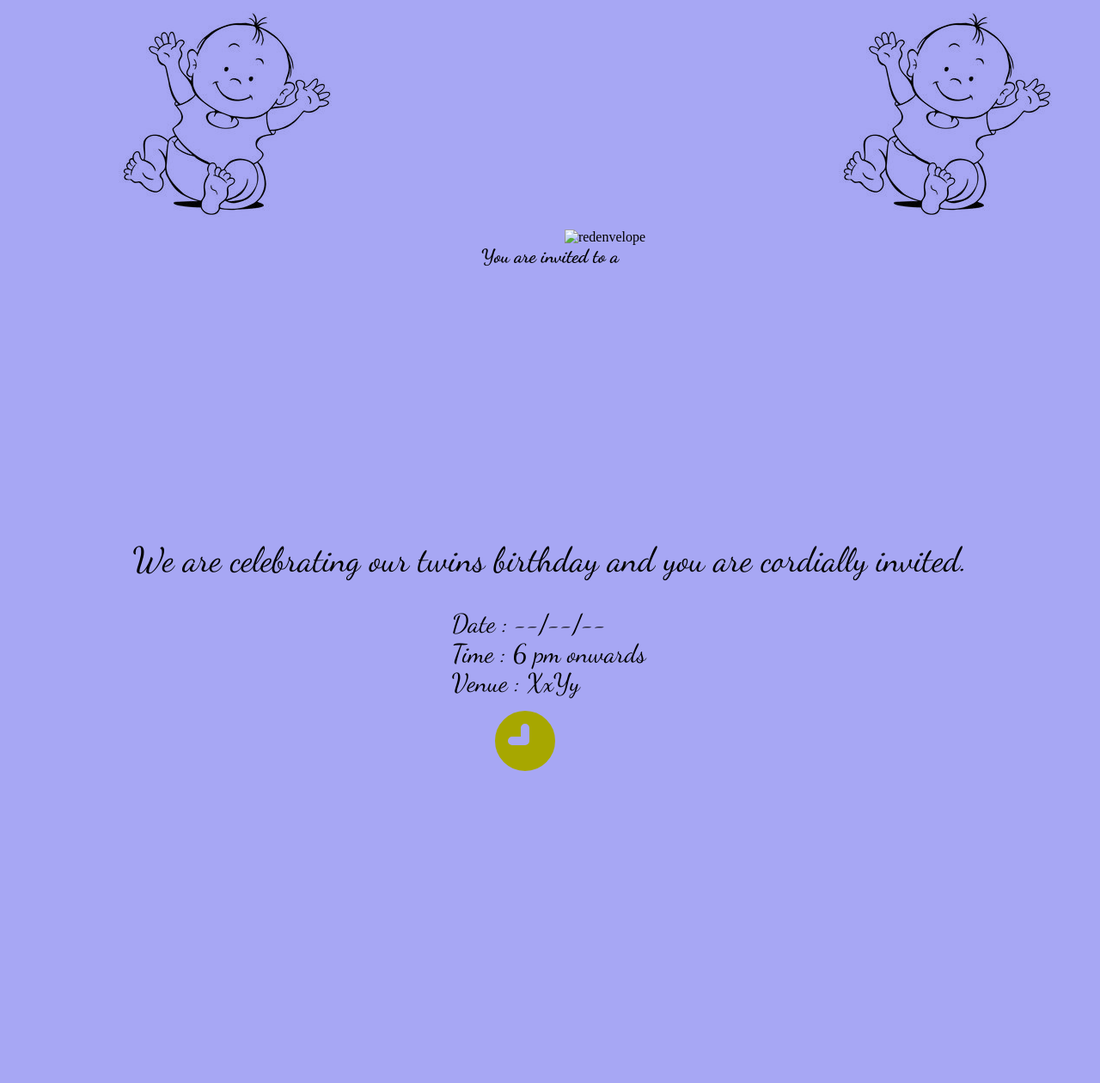
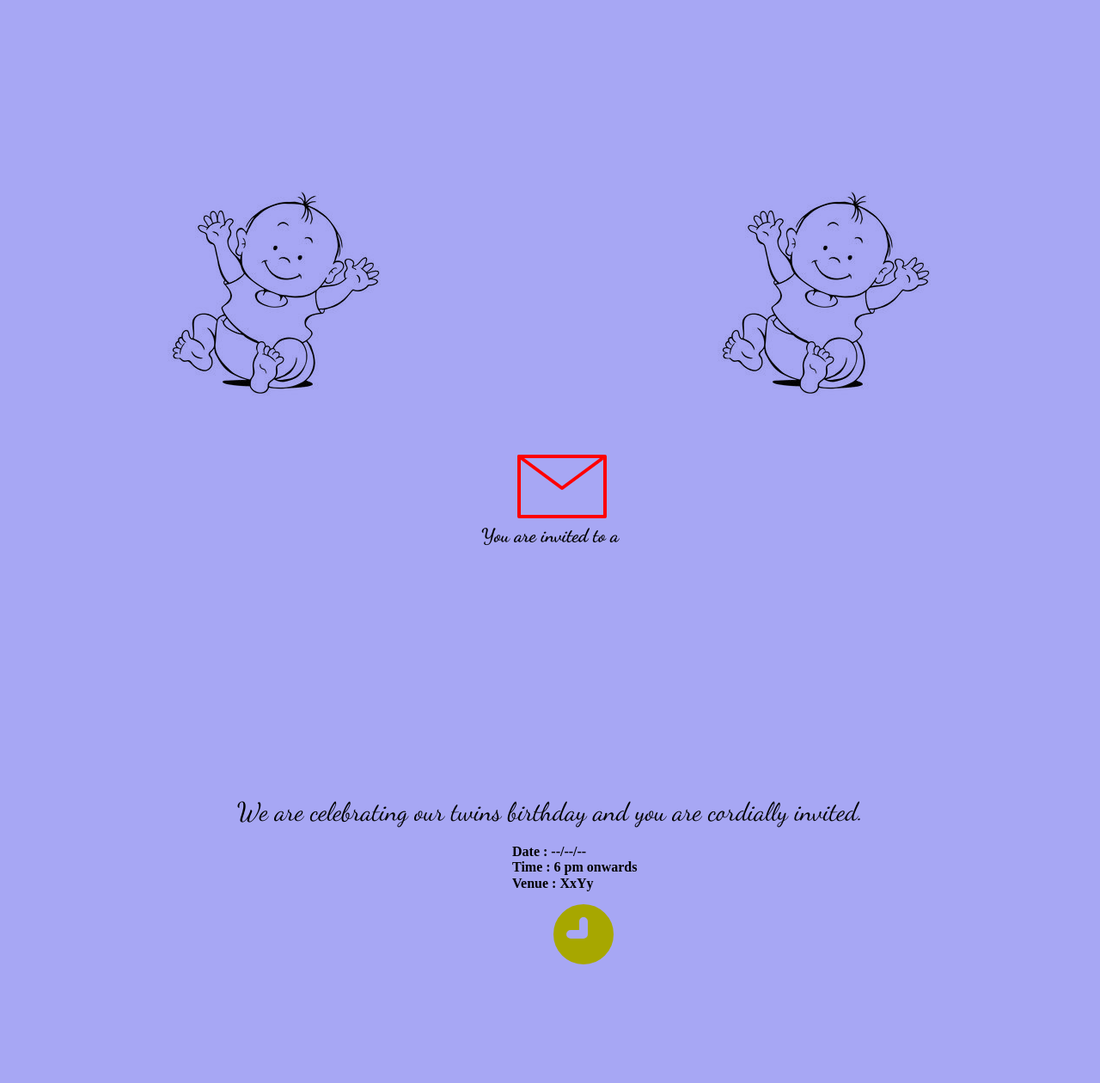
Before and after one commit to vijaylaxmibuddhiraja/CSS-Animation-plus-SVG, a plain HTML site: page index.html in a window 1280 px wide. Shown: the part 61-1321 px from the top of the page at 86% size. Before the commit the page ends 1080 px from the top, so only its background shows below. Drawn offline with nearby package versions, Linux system fonts and the light colour scheme; a web font is replaced by a local one.

Commit message:
changes made as per the feedbacks

```diff
--- a/index.html
+++ b/index.html
@@ -14,30 +14,24 @@
 <body>
 
       <header>
-        <div class="twin1">
-            <img src="/images/baby1.jpg" alt="baby1">
-
-        </div>
-           <div class="twin2">
-            <img src="/images/baby2.jpg" alt="baby2">
-         </div>
+            <img class="twin twin1" src="images/baby1.jpg" alt="baby1">
+            <img class="twin twin2" src="images/baby1.jpg" alt="baby1">
       </header>
        <!--SVG linking with HTML-->
         <div class="birthday">
-         <img src="/pages/envelope.svg" alt="redenvelope">
+          <img src="images/envelope.svg" alt="redenvelope">
 
             <h3>You are invited to a</h3>
             <h1 class="animate__animated animate__zoomIn animate__infinite">Birthday</h1>
             <h2 class="animate__animated animate__zoomIn animate__infinite">Party</h2>
         </div>
 
-     <p>
-          <div class="invite">
-          <h2>We are celebrating our twins birthday and you are cordially invited.</h2> <br>
-
-          <div class="transit">
-             Date : --/--/-- <br>
-             Time : 6 pm onwards <br>
+      <section>
+          <!--div class="invite"-->
+            <h2 class="invite">We are celebrating our twins birthday and you are cordially invited.</h2>
+            <p class="transit">
+             Date : --/--/--
+             <span>Time : 6 pm onwards</span>
              <span>Venue : XxYy</span>
 
      <!--SVG Code in HTML-->
@@ -46,8 +40,8 @@
             <path d="M50 35V50  H35" stroke-linecap="round" stroke-linejoin="round"/>
            </svg>
 
-         </div>
-         </div>
          </p>
+
+     </section>
 </body>
 </html>
--- a/style/style.css
+++ b/style/style.css
@@ -6,27 +6,25 @@
 body {
 
     background: rgb(167, 167, 244);
-    height: 100vh;
-
+    height: 200vh;
+    display: flex;
+    flex-direction: column;
+    justify-content: center;
 }
 
-.twin1 {
+header {
+    display: flex;
+    flex-direction: row;
+    justify-content: space-around;
+    align-items: center;
+}
+.twin {
     mix-blend-mode: multiply;
-    padding: 10px;
-    display:inline-block;
-    flex-direction: row;
-    justify-content: flex-end;
-    align-items: flex-end;
-    margin-left: 10%;
-}
-
-.twin1 {
-
     animation: imgRotate 2.5s ease infinite;
     animation-direction:alternate-reverse;
 }
 
-.twin1:hover {
+.twin:hover {
     animation-play-state: paused;
 }
 
@@ -37,7 +35,7 @@ body {
     100% {transform: scale(1) rotate(0deg);}
 }
 
-.twin2 {
+/*.twin2 {
     margin-left: 44%;
     margin-top: 5%;
     padding: 10px;
@@ -63,7 +61,7 @@ body {
     75%{transform: scale(1.2) rotate(-30deg);}
     100% {transform: scale(1) rotate(0deg);}
 }
-
+*/
 .birthday img {
     margin-left: 10%;
 }
@@ -82,8 +80,7 @@ body {
     font-size: 22px;
     color:black;
 }
-
-.birthday h1{
+.birthday h1 {
     background: linear-gradient(45deg,red,blue,rgb(250, 183, 58));
     font-family: "Protest Riot", sans-serif;
     font-weight: 400;
@@ -93,6 +90,7 @@ body {
     -webkit-text-fill-color: transparent;
 
 }
+
 .birthday h2 {
     background: linear-gradient(45deg,red,blue,rgb(250, 183, 58));
     font-family: "Protest Riot", sans-serif;
@@ -103,8 +101,8 @@ body {
     -webkit-text-fill-color: transparent;
 }
 .invite {
-    margin-top: 2%;
-    margin-bottom: 20%;
+    /*margin-top: 2%;
+    margin-bottom: 20%;*/
     display: flex;
     flex-direction: column;
     justify-content:center;
@@ -121,16 +119,27 @@ body {
     left: 10%;
 }
 
+.transit {
+    display: flex;
+    flex-direction:column;
+    margin-left: 45%;
+    padding: 20px;
+    font-weight: bold;
+}
+
+.transit:hover {
+    color:  rgb(189, 12, 12);
+    transition: all 0.9s ease-in-out;
+    transition-delay: 0.05s;
+}
+
 .transit svg {
     display:inline-flex;
     flex-direction: row;
-    margin-left: 10%;
+    margin-left: 5%;
     mix-blend-mode: multiply;
 }
 
-.transit {
-   margin-left: 10%;
-}
 .transit svg:hover {
     fill: red;
     transition: all 0.9s ease-in-out;
@@ -138,6 +147,8 @@ body {
     cursor: pointer;
 }
 
+
+}
 
 /*.invite h2 {
     animation: transitionIn 0.8s;
@@ -155,9 +166,6 @@ body {
         transform: rotateX('0');
     }
 }
+
+
 */
-.transit:hover {
-    color:  rgb(189, 12, 12);
-    transition: all 0.9s ease-in-out;
-    transition-delay: 0.05s;
-}
```
Also changed, not shown: images/birthdayimg.jpg (deleted), images/twins.jpg (deleted). Lines whose indentation alone changed are shown as unchanged.
